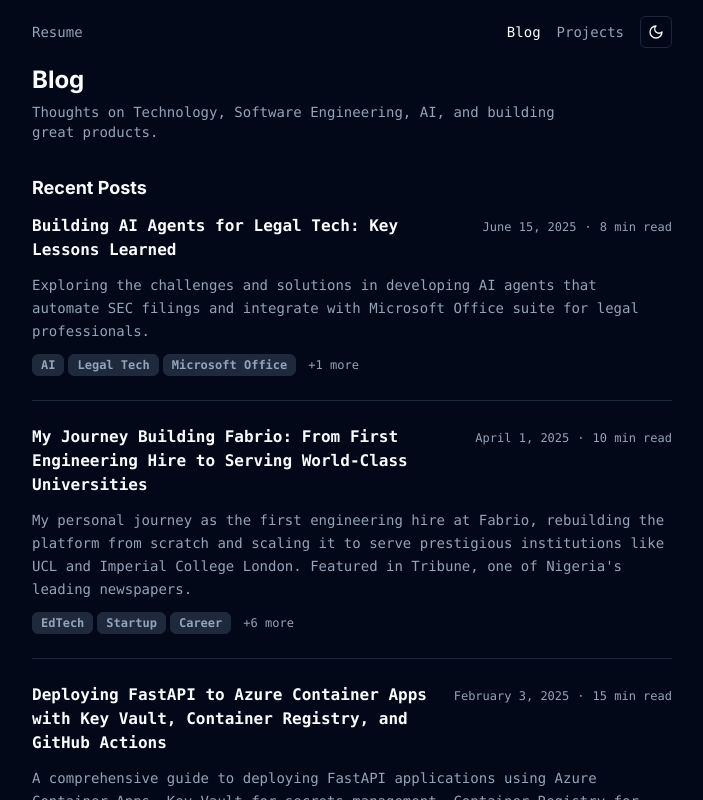
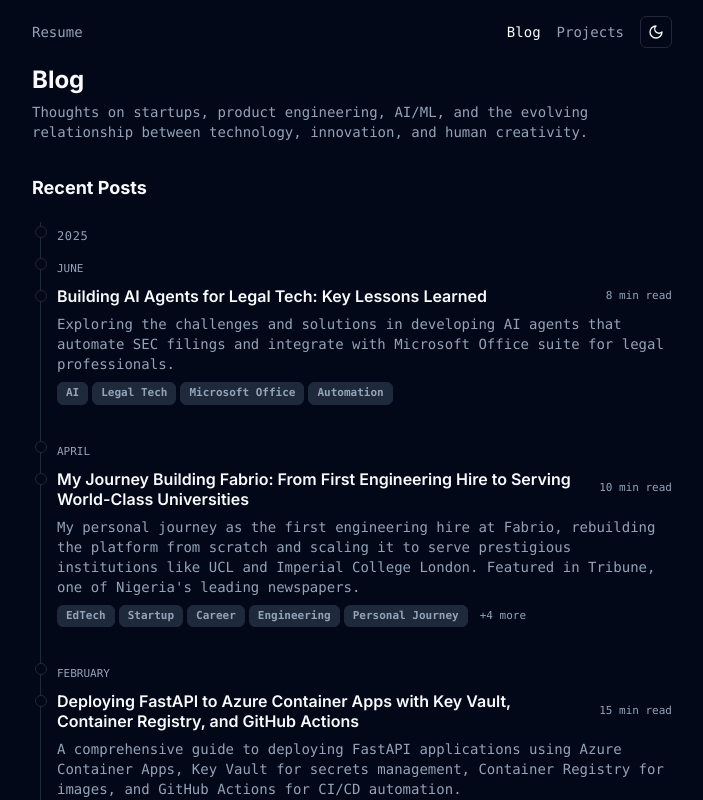
Before and after one commit to ibrahimshittu/ibrahim-shittu-portfolio, a Next.js app: page /blog in a window 1280 px wide. Shown: the top 800 px of the page, without its empty margins (288-991 px from the left). Built offline with nearby package versions, Linux system fonts and the light colour scheme.

Commit message:
feat: add footer with author credit to layout, update blog and project pages to remove redundant author credits, and enhance blog post timeline structure

```diff
--- a/app/blog/[slug]/page.tsx
+++ b/app/blog/[slug]/page.tsx
@@ -228,15 +228,6 @@ export default function BlogPost({ params }: PageProps) {
           </Link>
         </div>
       </section>
-
-      <div className="text-center mt-8 mb-4">
-        <a className="text-muted-foreground font-mono text-sm" href="/">
-          Made with ❤️ by{" "}
-          <span className="text-foreground underline underline-offset-2">
-            Ibrahim Shittu
-          </span>
-        </a>
-      </div>
     </main>
   );
 }
--- a/app/blog/page.tsx
+++ b/app/blog/page.tsx
@@ -85,6 +85,82 @@ export default function Blog() {
     { name: "Blog", url: generateCanonicalUrl("/blog") },
   ]);
 
+  // Build timeline items with year and month separators
+  const timelineItems = (() => {
+    const items: React.ReactNode[] = [];
+    let lastYear = "";
+    let lastMonth = "";
+
+    for (const post of blogPosts) {
+      const date = new Date(post.date);
+      const year = String(date.getFullYear());
+      const month = date.toLocaleString("en-US", { month: "long" });
+
+      if (year !== lastYear) {
+        lastYear = year;
+        lastMonth = ""; // reset when year changes
+        items.push(
+          <li key={`year-${year}`} className="ml-0 mb-2">
+            <span className="absolute -left-1.5 mt-1 h-3 w-3 rounded-full border bg-background"></span>
+            <span className="ml-4 text-xs font-mono tracking-wider text-muted-foreground">
+              {year}
+            </span>
+          </li>
+        );
+      }
+
+      if (month !== lastMonth) {
+        lastMonth = month;
+        items.push(
+          <li key={`month-${year}-${month}`} className="ml-0 mb-2">
+            <span className="absolute -left-1.5 mt-1 h-3 w-3 rounded-full border bg-background"></span>
+            <span className="ml-4 text-[11px] font-mono uppercase text-muted-foreground">
+              {month}
+            </span>
+          </li>
+        );
+      }
+
+      items.push(
+        <li key={post.slug} className="mb-8 ml-4">
+          <span className="absolute -left-1.5 mt-1 h-3 w-3 rounded-full border bg-background"></span>
+          <div className="flex flex-col gap-2">
+            <div className="flex items-center justify-between gap-3">
+              <Link href={`/blog/${post.slug}`} className="flex-1">
+                <h3 className="text-base font-semibold leading-tight hover:underline">
+                  {post.title}
+                </h3>
+              </Link>
+              <span className="text-[11px] font-mono text-muted-foreground whitespace-nowrap">
+                {post.readTime}
+              </span>
+            </div>
+            <p className="text-sm font-mono text-muted-foreground">
+              {post.excerpt}
+            </p>
+            <div className="flex flex-wrap gap-1">
+              {post.tags.slice(0, 5).map((tag) => (
+                <span
+                  key={tag}
+                  className="inline-flex items-center rounded-md border px-2 py-0.5 text-[11px] font-semibold font-mono bg-muted text-muted-foreground"
+                >
+                  {tag}
+                </span>
+              ))}
+              {post.tags.length > 5 && (
+                <span className="inline-flex items-center px-2 py-0.5 text-[11px] font-mono text-muted-foreground">
+                  +{post.tags.length - 5} more
+                </span>
+              )}
+            </div>
+          </div>
+        </li>
+      );
+    }
+
+    return items;
+  })();
+
   return (
     <main className="flex-1 flex flex-col">
       {/* Structured Data */}
@@ -135,60 +211,23 @@ export default function Blog() {
             Blog
           </h1>
           <p className="text-pretty font-mono text-sm text-muted-foreground">
-            Thoughts on Technology, Software Engineering, AI, and building great
-            products.
+            Thoughts on startups, product engineering, AI/ML, and the evolving
+            relationship between technology, innovation, and human creativity.
           </p>
         </header>
 
-        <div className="flex flex-col gap-6">
-          {/* Blog Posts */}
-          <section className="flex min-h-0 flex-col gap-y-3">
+        <div className="flex flex-col gap-10">
+          {/* Blog Posts as vertical timeline with year/month separators */}
+          <section className="flex min-h-0 flex-col gap-y-5">
             <h2 className="text-lg font-bold" id="recent-posts">
               Recent Posts
             </h2>
-            <div className="flex flex-col gap-6" aria-labelledby="recent-posts">
-              {blogPosts.map((post) => (
-                <article
-                  key={post.slug}
-                  className="font-mono flex flex-col justify-start items-start gap-3 pb-6 border-b border-muted last:border-b-0"
-                >
-                  <div className="flex flex-col sm:flex-row sm:justify-between sm:items-baseline gap-2">
-                    <div className="flex-1">
-                      <Link href={`/blog/${post.slug}`}>
-                        <h3 className="text-base font-semibold text-left text-foreground hover:underline transition-all cursor-pointer">
-                          {post.title}
-                        </h3>
-                      </Link>
-                    </div>
-                    <div className="flex items-center gap-2 text-xs text-muted-foreground">
-                      <span>{formatDate(post.date)}</span>
-                      <span>·</span>
-                      <span>{post.readTime}</span>
-                    </div>
-                  </div>
-
-                  <p className="self-stretch text-sm font-medium text-left text-muted-foreground leading-relaxed">
-                    {post.excerpt}
-                  </p>
-
-                  <div className="flex flex-wrap gap-1">
-                    {post.tags.slice(0, 3).map((tag) => (
-                      <div
-                        key={tag}
-                        className="inline-flex items-center rounded-md border px-2 py-0.5 text-xs font-semibold font-mono transition-colors text-nowrap border-muted bg-muted text-muted-foreground pointer-events-none"
-                      >
-                        {tag}
-                      </div>
-                    ))}
-                    {post.tags.length > 3 && (
-                      <div className="inline-flex items-center px-2 py-0.5 text-xs text-muted-foreground font-mono">
-                        +{post.tags.length - 3} more
-                      </div>
-                    )}
-                  </div>
-                </article>
-              ))}
-            </div>
+            <ol
+              className="relative ml-2 border-l border-muted"
+              aria-labelledby="recent-posts"
+            >
+              {timelineItems}
+            </ol>
           </section>
 
           {/* About Blog */}
@@ -232,15 +271,6 @@ export default function Blog() {
           </section>
         </div>
       </section>
-
-      <div className="text-center mt-8 mb-4">
-        <a className="text-muted-foreground font-mono text-sm" href="/">
-          Made with ❤️ by{" "}
-          <span className="text-foreground underline underline-offset-2">
-            Ibrahim Shittu
-          </span>
-        </a>
-      </div>
     </main>
   );
 }
--- a/app/layout.tsx
+++ b/app/layout.tsx
@@ -152,6 +152,17 @@ export default function RootLayout({
           />
           <SiteNav />
           {children}
+          <footer className="text-center mt-8 mb-4">
+            <a
+              className="text-muted-foreground font-mono text-sm"
+              href="mailto:ibshittu01@gmail.com"
+            >
+              Made with 💻 by{" "}
+              <span className="text-foreground underline underline-offset-2">
+                Ibrahim Shittu
+              </span>
+            </a>
+          </footer>
           <Analytics />
           <SpeedInsights />
         </ThemeProvider>
--- a/app/not-found.tsx
+++ b/app/not-found.tsx
@@ -21,14 +21,6 @@ export default function NotFound() {
           </Link>
         </div>
       </main>
-      <footer className="text-center mt-auto mb-4">
-        <a className="text-muted-foreground font-mono text-sm" href="/">
-          Made with ❤️ by{" "}
-          <span className="text-foreground underline underline-offset-2">
-            Ibrahim Shittu
-          </span>
-        </a>
-      </footer>
     </div>
   );
 }
--- a/app/page.tsx
+++ b/app/page.tsx
@@ -366,22 +366,13 @@ export default function Home() {
               ))}
               <li>
                 <div className="inline-flex items-center px-2 py-0.5 text-xs text-muted-foreground font-mono">
-                  + 99 more
+                  + <span className="text-foreground text-xl ml-1">∞</span>
                 </div>
               </li>
             </ul>
           </section>
         </div>
       </section>
-
-      <div className="text-center mt-8 mb-4">
-        <a className="text-muted-foreground font-mono text-sm" href="/">
-          Made with ❤️ by{" "}
-          <span className="text-foreground underline underline-offset-2">
-            Ibrahim Shittu
-          </span>
-        </a>
-      </div>
     </main>
   );
 }
--- a/app/projects/[slug]/page.tsx
+++ b/app/projects/[slug]/page.tsx
@@ -428,15 +428,6 @@ export default function ProjectPage({ params }: { params: { slug: string } }) {
             </div>
           </nav>
         </article>
-
-        <div className="text-center mt-8 mb-4">
-          <a className="text-muted-foreground font-mono text-sm" href="/">
-            Made with ❤️ by{" "}
-            <span className="text-foreground underline underline-offset-2">
-              Ibrahim Shittu
-            </span>
-          </a>
-        </div>
       </main>
     </>
   );
--- a/lib/projects.ts
+++ b/lib/projects.ts
@@ -18,7 +18,7 @@ export interface Project {
 export const projects: Project[] = [
   {
     slug: "phantom-ai",
-    title: "PhantomAI - AI-Powered Frontend Testing Automation",
+    title: "PhantomAI - Frontend Testing Automation using AI",
     excerpt:
       "AI agent that converts natural language commands into automated frontend tests using LangGraph and Playwright.",
     description: `PhantomAI revolutionizes frontend testing by leveraging AI to generate, execute, and maintain comprehensive test suites from natural language descriptions. This production-ready system eliminates the traditional bottleneck of manual test creation while ensuring robust test coverage for modern web applications.
@@ -83,7 +83,7 @@ Built with Python for backend processing, the system integrates with Revit API f
   },
   {
     slug: "unheard-mental-health",
-    title: "Unheard - AI-Powered Mental Health Support Platform",
+    title: "Unheard - Mental Health Support Platform",
     excerpt:
       "Fostering mental well-being through personalized support and a secure, confidential space to share and be heard.",
     description: `Unheard is an innovative mental health platform that addresses critical gaps in mental healthcare accessibility and personalization. The platform creates a safe, anonymous environment where individuals can express themselves freely while receiving professional guidance from licensed therapists.
```
Also changed, not shown: app/projects/page.tsx (+6 -15 lines).
